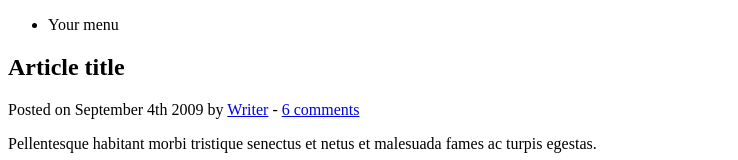
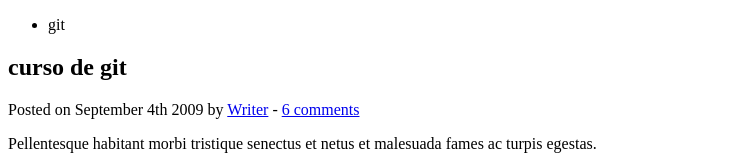
Before and after one commit to celene12/moduloGit, a plain HTML site: page index.html in a window 1280 px wide. Shown: the top 160 px of the page, without its empty margins (0-738 px from the left). Drawn offline with Linux system fonts and the light colour scheme.

Commit message:
nueva modificacion

```diff
--- a/index.html
+++ b/index.html
@@ -12,7 +12,7 @@
 	<header>
 		<nav>
 			<ul>
-				<li>Your menu</li>
+				<li>git</li>
 			</ul>
 		</nav>
 	</header>
@@ -21,7 +21,7 @@
 
 		<article>
 			<header>
-				<h2>Article title</h2>
+				<h2>curso de git</h2>
 				<p>Posted on <time datetime="2009-09-04T16:31:24+02:00">September 4th 2009</time> by <a href="#">Writer</a> - <a href="#comments">6 comments</a></p>
 			</header>
 			<p>Pellentesque habitant morbi tristique senectus et netus et malesuada fames ac turpis egestas.</p>
```
Also changed, not shown: css/index.css (added), css/index.scss (added).
